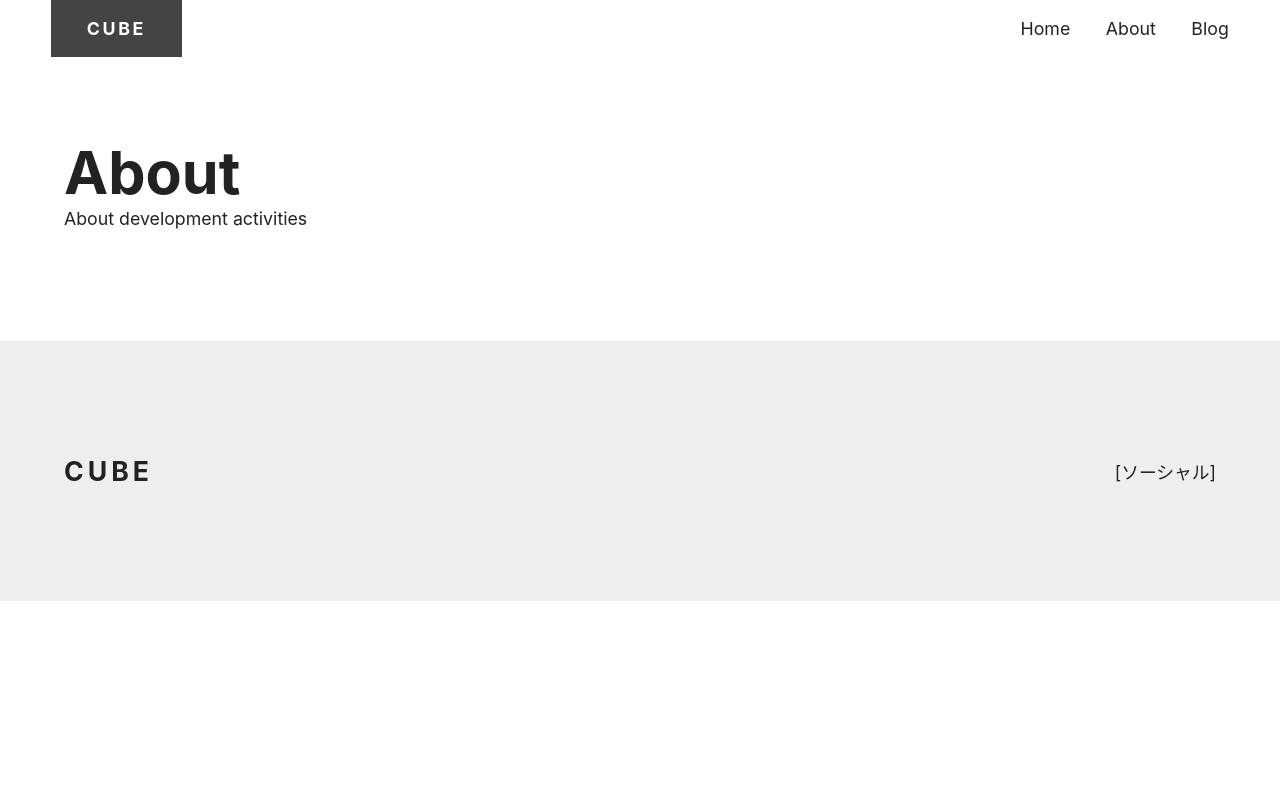
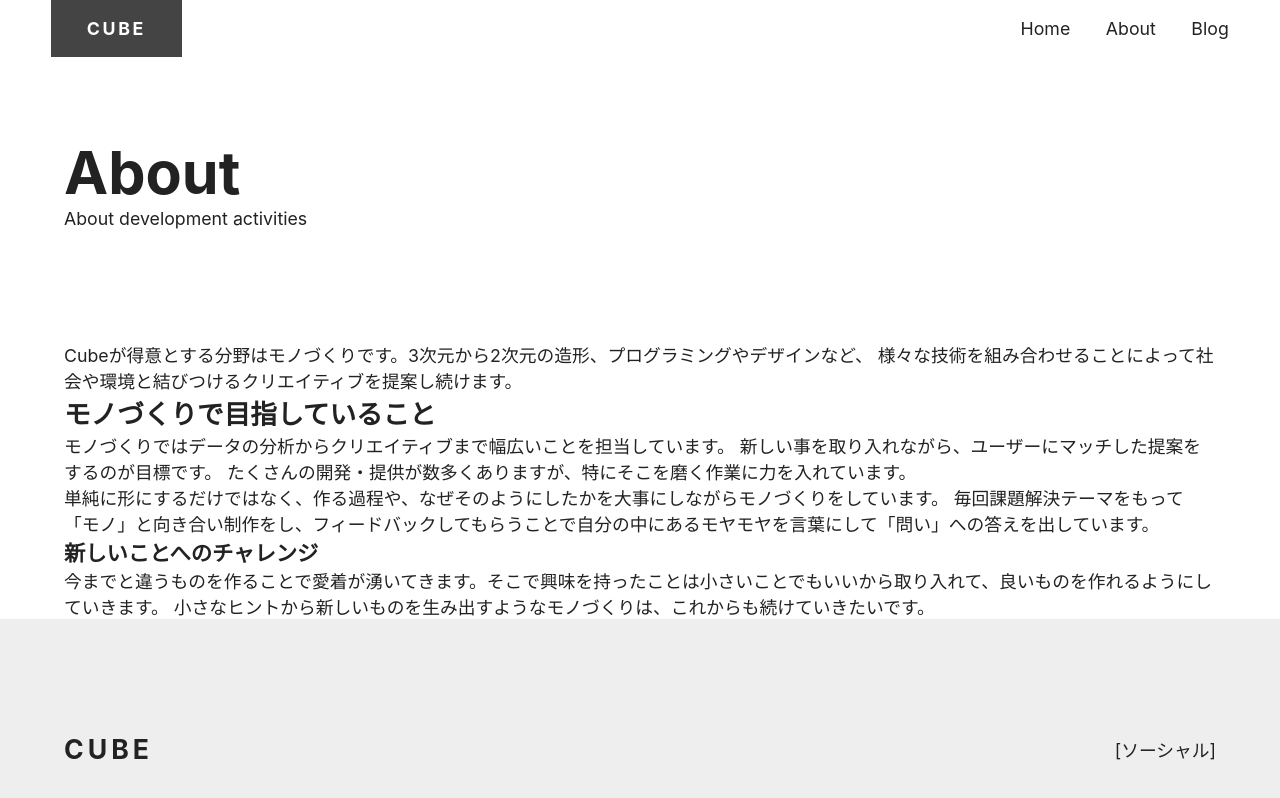
Before and after one commit to chameleon05119/blog, a Next.js app: page /about in a window 1280 px wide. Shown: the top 798 px of the page. Built offline with nearby package versions, Linux system fonts and the light colour scheme.

Commit message:
アバウトページの文章を追加

```diff
--- a/pages/about.js
+++ b/pages/about.js
@@ -5,6 +5,26 @@ export default function About() {
   return (
     <Container>
       <Hero title="About" subtitle="About development activities" />
+
+      <p>
+        Cubeが得意とする分野はモノづくりです。3次元から2次元の造形、プログラミングやデザインなど、
+        様々な技術を組み合わせることによって社会や環境と結びつけるクリエイティブを提案し続けます。
+      </p>
+      <h2>モノづくりで目指していること</h2>
+      <p>
+        モノづくりではデータの分析からクリエイティブまで幅広いことを担当しています。
+        新しい事を取り入れながら、ユーザーにマッチした提案をするのが目標です。
+        たくさんの開発・提供が数多くありますが、特にそこを磨く作業に力を入れています。
+      </p>
+      <p>
+        単純に形にするだけではなく、作る過程や、なぜそのようにしたかを大事にしながらモノづくりをしています。
+        毎回課題解決テーマをもって「モノ」と向き合い制作をし、フィードバックしてもらうことで自分の中にあるモヤモヤを言葉にして「問い」への答えを出しています。
+      </p>
+      <h3>新しいことへのチャレンジ</h3>
+      <p>
+        今までと違うものを作ることで愛着が湧いてきます。そこで興味を持ったことは小さいことでもいいから取り入れて、良いものを作れるようにしていきます。
+        小さなヒントから新しいものを生み出すようなモノづくりは、これからも続けていきたいです。
+      </p>
     </Container>
   );
 }
```
